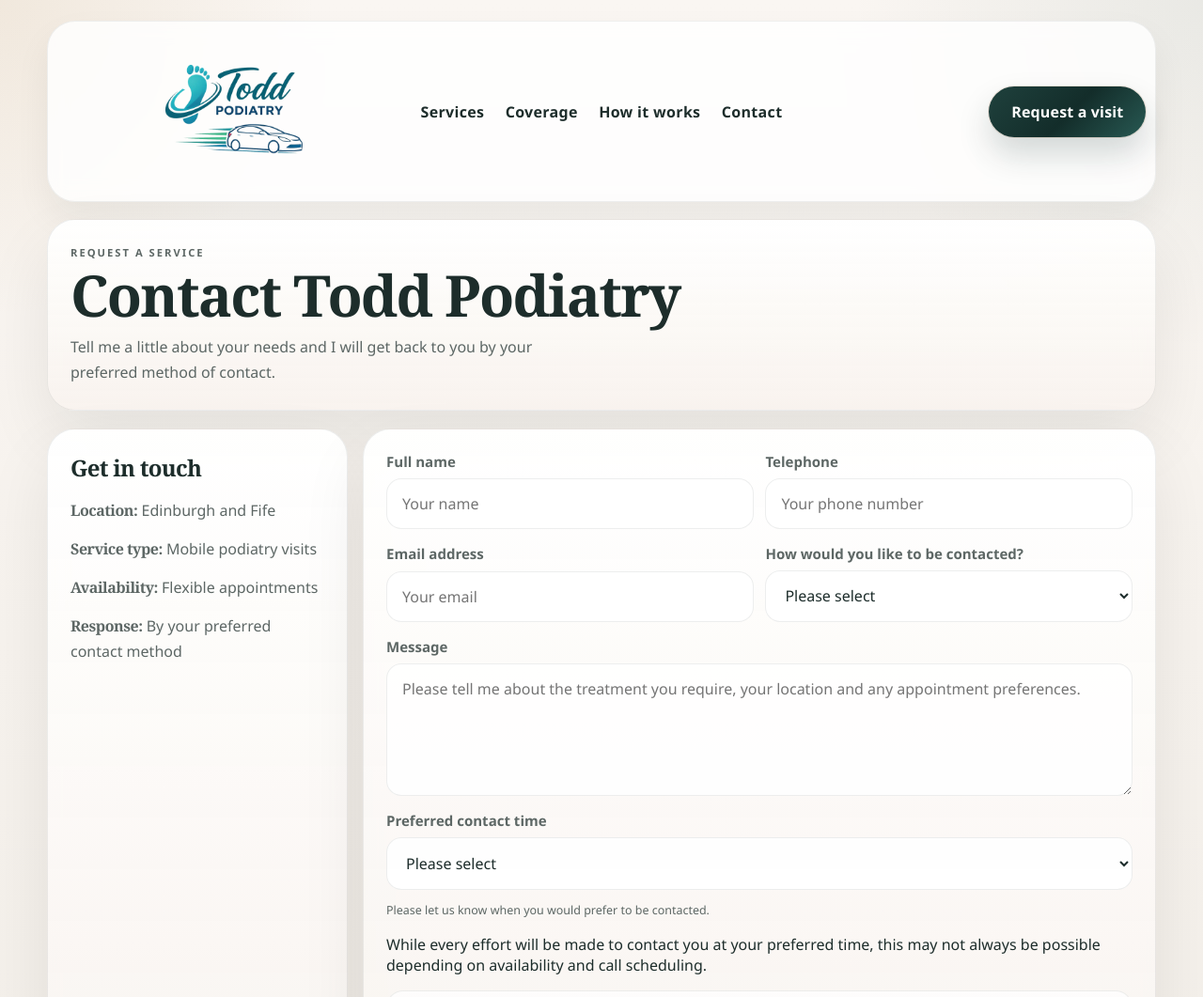
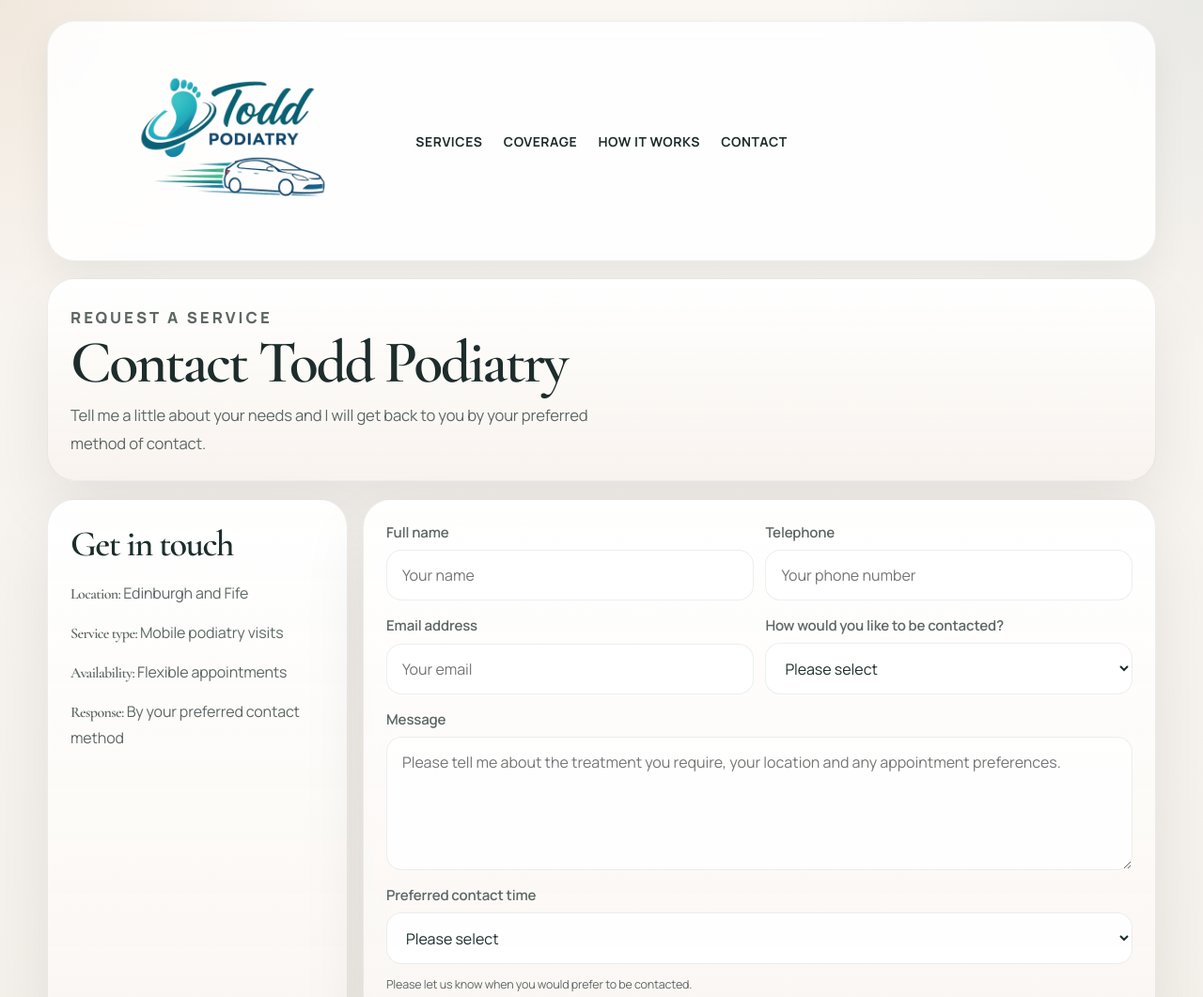
Before and after one commit to SnackOnAI/Todd_Podiatry_Website, a website: page contact.html in a window 1280 px wide. Shown: the top 1061 px of the page at 94% size. Drawn offline with nearby package versions, Linux system fonts and the light colour scheme.

Commit message:
Final luxury polish

```diff
--- a/contact.html
+++ b/contact.html
@@ -8,6 +8,9 @@
       name="description"
       content="Request a mobile podiatry appointment in Edinburgh or Fife. Complete the form and Todd Podiatry will respond by email or phone."
     />
+    <link rel="preconnect" href="https://fonts.googleapis.com" />
+    <link rel="preconnect" href="https://fonts.gstatic.com" crossorigin />
+    <link href="https://fonts.googleapis.com/css2?family=Cormorant+Garamond:wght@500;600;700&family=Manrope:wght@400;500;600;700;800&display=swap" rel="stylesheet" />
     <link rel="stylesheet" href="styles.css" />
   </head>
   <body>
@@ -25,8 +28,6 @@
           <a href="index.html#process">How it works</a>
           <a href="contact.html" aria-current="page">Contact</a>
         </nav>
-
-        <a class="button primary" href="contact.html">Request a visit</a>
       </header>
 
       <main class="contact-page">
--- a/styles.css
+++ b/styles.css
@@ -29,8 +29,9 @@ html {
 body {
   margin: 0;
   min-height: 100vh;
-  font-family: "Segoe UI", "Helvetica Neue", Arial, sans-serif;
+  font-family: "Manrope", "Segoe UI", "Helvetica Neue", Arial, sans-serif;
   color: var(--text);
+  letter-spacing: -0.01em;
   background:
     radial-gradient(circle at top left, rgba(184, 147, 92, 0.14), transparent 18%),
     radial-gradient(circle at top right, rgba(35, 79, 72, 0.08), transparent 20%),
@@ -77,6 +78,9 @@ button:hover,
   background: linear-gradient(135deg, var(--accent) 0%, var(--accent-dark) 52%, #285953 100%);
   color: #fff;
   box-shadow: 0 18px 34px rgba(19, 45, 42, 0.18), 0 0 0 1px rgba(182, 139, 95, 0.22);
+  letter-spacing: 0.04em;
+  text-transform: uppercase;
+  font-size: 0.78rem;
 }
 
 .button.secondary,
@@ -84,6 +88,7 @@ button:hover,
   background: rgba(35, 79, 72, 0.04);
   color: var(--text);
   border: 1px solid rgba(24, 61, 57, 0.14);
+  letter-spacing: 0.02em;
 }
 
 input,
@@ -125,13 +130,15 @@ h1,
 h2,
 h3,
 strong {
-  font-family: Georgia, "Times New Roman", serif;
+  font-family: "Cormorant Garamond", Georgia, "Times New Roman", serif;
   margin: 0;
-  letter-spacing: -0.03em;
+  letter-spacing: -0.04em;
+  font-weight: 600;
 }
 
 p {
   margin: 0;
+  line-height: 1.75;
 }
 
 .hidden {
@@ -157,15 +164,15 @@ p {
   grid-template-columns: minmax(0, 1fr) auto minmax(0, 1fr);
   align-items: center;
   gap: 0.45rem;
-  padding: 0.35rem 0.6rem;
+  padding: 0.45rem 0.8rem;
   margin-bottom: 1.1rem;
-  background: rgba(255, 255, 255, 0.82);
+  background: rgba(255, 255, 255, 0.9);
   border: 1px solid rgba(28, 42, 42, 0.07);
   box-shadow: 0 18px 38px rgba(17, 29, 27, 0.06);
 }
 
 .brand-mark {
-  width: min(180px, 22vw);
+  width: min(240px, 28vw);
   justify-self: center;
   display: flex;
   justify-content: center;
@@ -178,6 +185,11 @@ p {
   align-items: center;
   justify-content: center;
   width: 100%;
+}
+
+.brand-mark img {
+  width: 100%;
+  height: auto;
 }
 
 .main-nav {
@@ -200,7 +212,9 @@ p {
   text-decoration: none;
   padding: 0.45rem 0.15rem;
   position: relative;
-  letter-spacing: 0.02em;
+  letter-spacing: 0.04em;
+  font-size: 0.87rem;
+  text-transform: uppercase;
 }
 
 .main-nav a::after {
@@ -231,13 +245,15 @@ p {
   padding: clamp(2rem, 3vw, 3.3rem);
   overflow: hidden;
   background:
-    linear-gradient(135deg, rgba(255, 255, 255, 0.86), rgba(247, 241, 234, 0.96));
+    linear-gradient(135deg, rgba(255, 255, 255, 0.9), rgba(247, 241, 234, 0.96));
+  border: 1px solid rgba(30, 48, 47, 0.08);
 }
 
 .hero-copy {
   display: grid;
   align-content: center;
   gap: 1rem;
+  max-width: 650px;
 }
 
 .eyebrow {
@@ -389,8 +405,8 @@ p {
 }
 
 .section-heading h2 {
-  font-size: clamp(2.5rem, 3vw, 3.8rem);
-  line-height: 1.02;
+  font-size: clamp(2.8rem, 3vw, 4.1rem);
+  line-height: 0.96;
   letter-spacing: -0.05em;
   max-width: 18ch;
 }
@@ -419,6 +435,7 @@ p {
   border-radius: 22px;
   box-shadow: 0 14px 22px rgba(27, 34, 33, 0.04);
   transition: transform 180ms ease, box-shadow 180ms ease;
+  border-top: 3px solid rgba(182, 139, 95, 0.35);
 }
 
 .service-card:hover,
@@ -571,15 +588,16 @@ p {
 }
 
 .contact-hero h1 {
-  font-size: clamp(2.4rem, 5vw, 3.8rem);
-  line-height: 1.04;
+  font-size: clamp(3rem, 5vw, 4.5rem);
+  line-height: 0.96;
   margin: 0.2rem 0 0.7rem;
 }
 
 .contact-hero p {
   color: var(--muted);
   max-width: 60ch;
-  line-height: 1.7;
+  line-height: 1.75;
+  font-size: 1.04rem;
 }
 
 .contact-grid {
@@ -591,6 +609,7 @@ p {
 .contact-details h2,
 .contact-form h2 {
   margin-bottom: 1rem;
+  font-size: clamp(2.2rem, 3vw, 3rem);
 }
 
 .contact-details ul {
@@ -696,7 +715,7 @@ p {
   }
 
   .brand-mark {
-    width: min(170px, 52vw);
+    width: min(210px, 58vw);
     justify-self: center;
   }
 
```
Also changed, not shown: index.html (+3 -0 lines).
